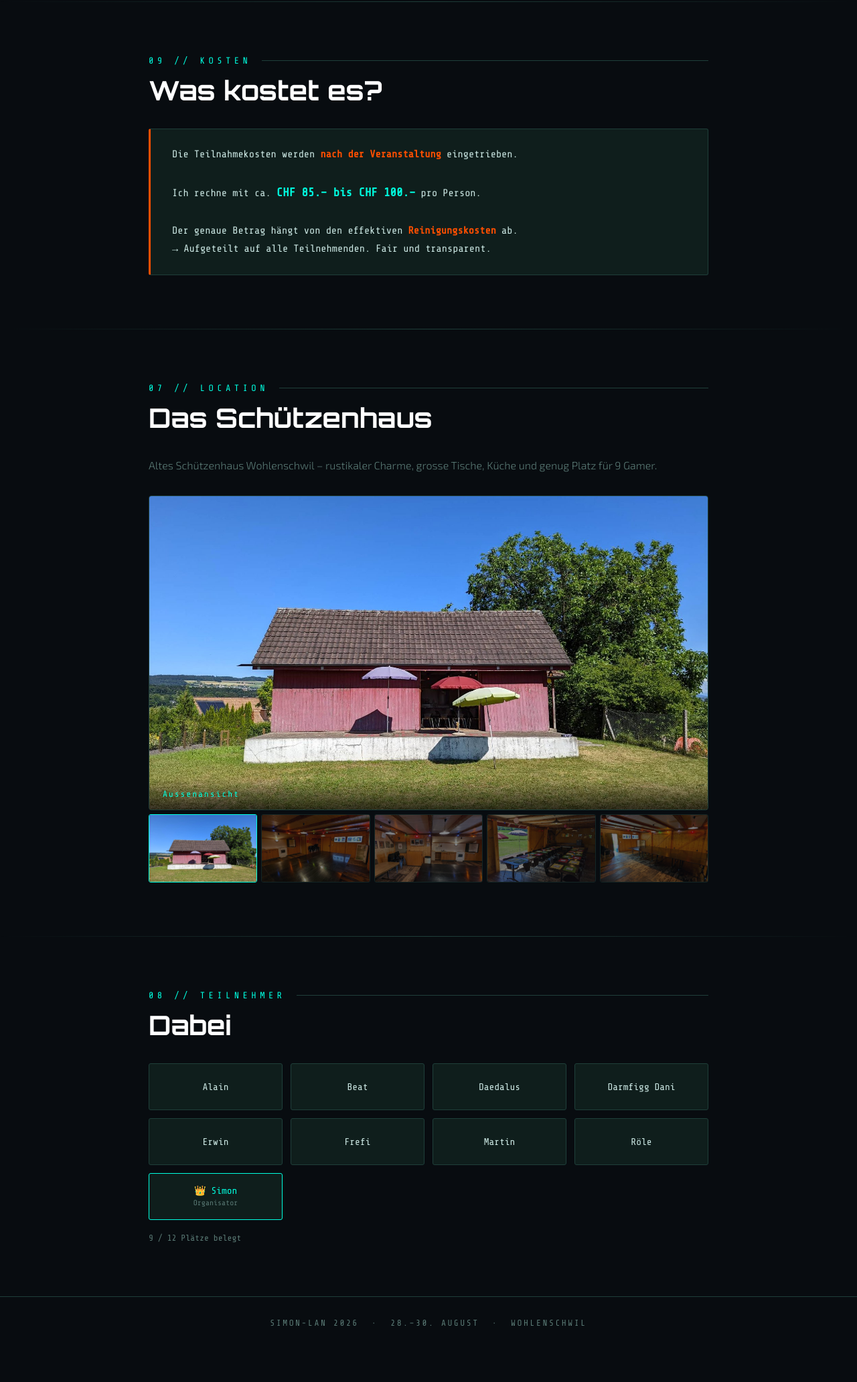
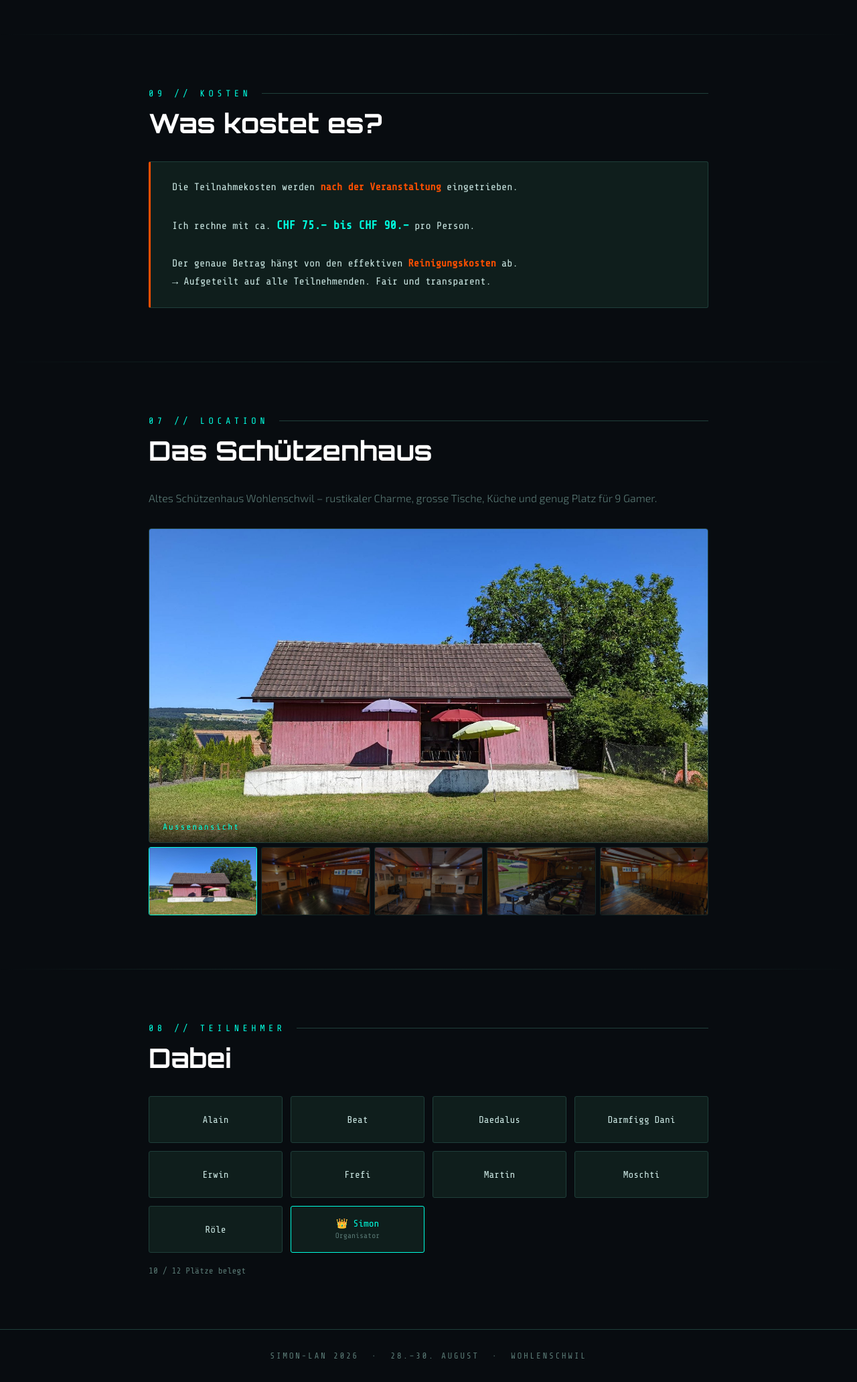
Before and after one commit to Intcc/simon-lan, a plain HTML site: page index.html in a window 1280 px wide. Shown: the part 3683-5747 px from the top of the page at 67% size. Before the commit the page ends 5698 px from the top, so only its background shows below. Drawn offline with nearby package versions, Linux system fonts and the light colour scheme.

Commit message:
Update index.html
moschti mit dabei

```diff
--- a/index.html
+++ b/index.html
@@ -823,7 +823,8 @@
         💡 <strong style="color:var(--text)">Mitbringen – Pflicht:</strong><br/>
         Cat5e/Cat6 Patchkabel <strong style="color:var(--neon)">10m</strong> · Steckdosenleiste<br/><br/>
         💡 <strong style="color:var(--text)">Mitbringen – Empfohlen:</strong><br/>
-        Eigenes Essen & Getränke · Mehrfachstecker · Schlafsack/Matte wenn du die Nacht bleibst<br/><br/>
+        Eigenes Essen & Getränke · Mehrfachstecker<br/><br/>
+        🛏 <strong style="color:var(--text)">Übernachten:</strong> Flexibel – Boden im Saal, Zelt draussen oder Camper. Bring mit was du brauchst.<br/><br/>
         🔇 <strong style="color:var(--accent)">Verboten: Lautsprecher</strong> — Kopfhörer verwenden!
       </div>
     </section>
@@ -837,7 +838,7 @@
       <div class="cost-box">
         Die Teilnahmekosten werden <strong>nach der Veranstaltung</strong> eingetrieben.<br/>
         <br/>
-        Ich rechne mit ca. <strong style="color:#00ffe0; font-size:1.15em;">CHF 85.– bis CHF 100.–</strong> pro Person.<br/>
+        Ich rechne mit ca. <strong style="color:#00ffe0; font-size:1.15em;">CHF 75.– bis CHF 90.–</strong> pro Person.<br/>
         <br/>
         Der genaue Betrag hängt von den effektiven <strong>Reinigungskosten</strong> ab.<br/>
         → Aufgeteilt auf alle Teilnehmenden. Fair und transparent.
@@ -896,11 +897,12 @@
         <div class="game-tag" style="display:flex; align-items:center; justify-content:center; text-align:center; min-height: 70px;">Erwin</div>
         <div class="game-tag" style="display:flex; align-items:center; justify-content:center; text-align:center; min-height: 70px;">Frefi</div>
         <div class="game-tag" style="display:flex; align-items:center; justify-content:center; text-align:center; min-height: 70px;">Martin</div>
+        <div class="game-tag" style="display:flex; align-items:center; justify-content:center; text-align:center; min-height: 70px;">Moschti</div>
         <div class="game-tag" style="display:flex; align-items:center; justify-content:center; text-align:center; min-height: 70px;">Röle</div>
         <div class="game-tag" style="border-color: var(--neon); color: var(--neon); display:flex; flex-direction:column; justify-content:center; align-items:center; text-align:center; min-height: 70px;">👑 Simon <span style="font-size:0.7rem; color: var(--muted); display:block; margin-top:0.2rem;">Organisator</span></div>
       </div>
       <div style="margin-top: 1.25rem; font-family: 'Share Tech Mono', monospace; font-size: 0.8rem; color: var(--muted);">
-        9 / 12 Plätze belegt
+        10 / 12 Plätze belegt
       </div>
     </section>
 
```
